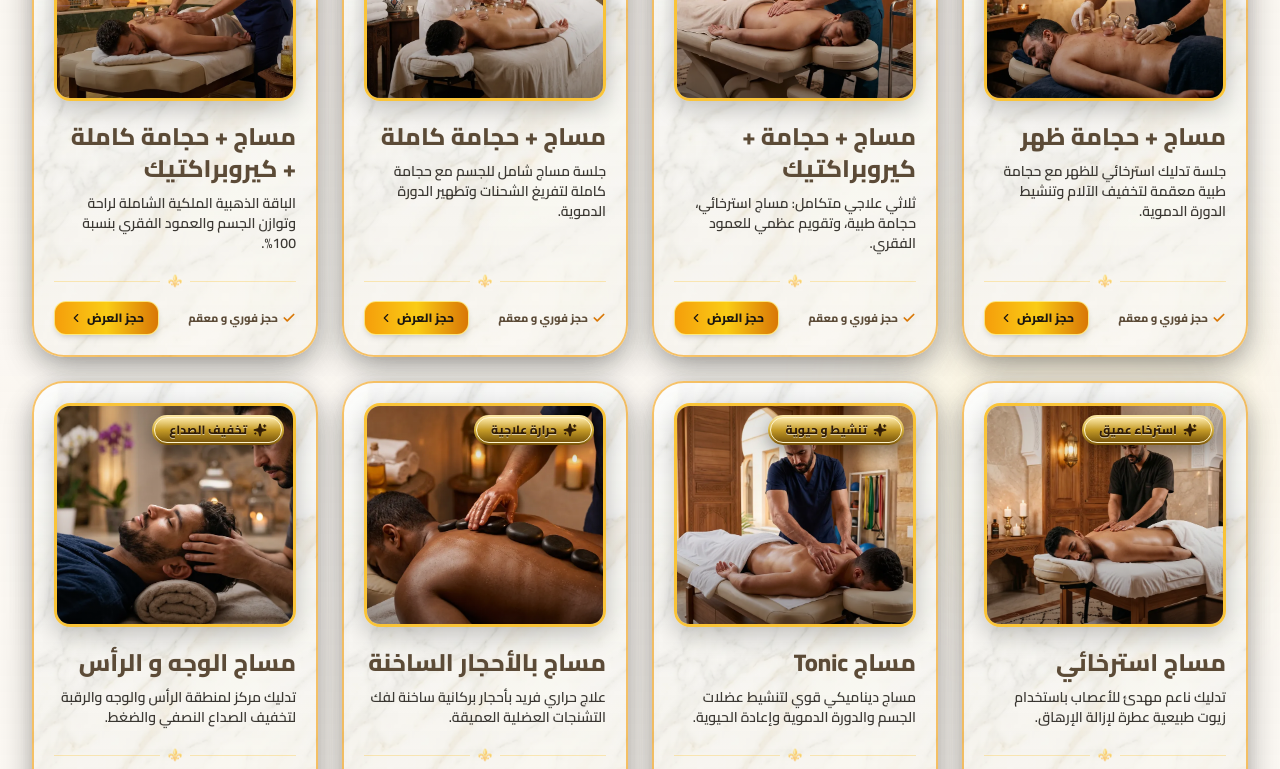
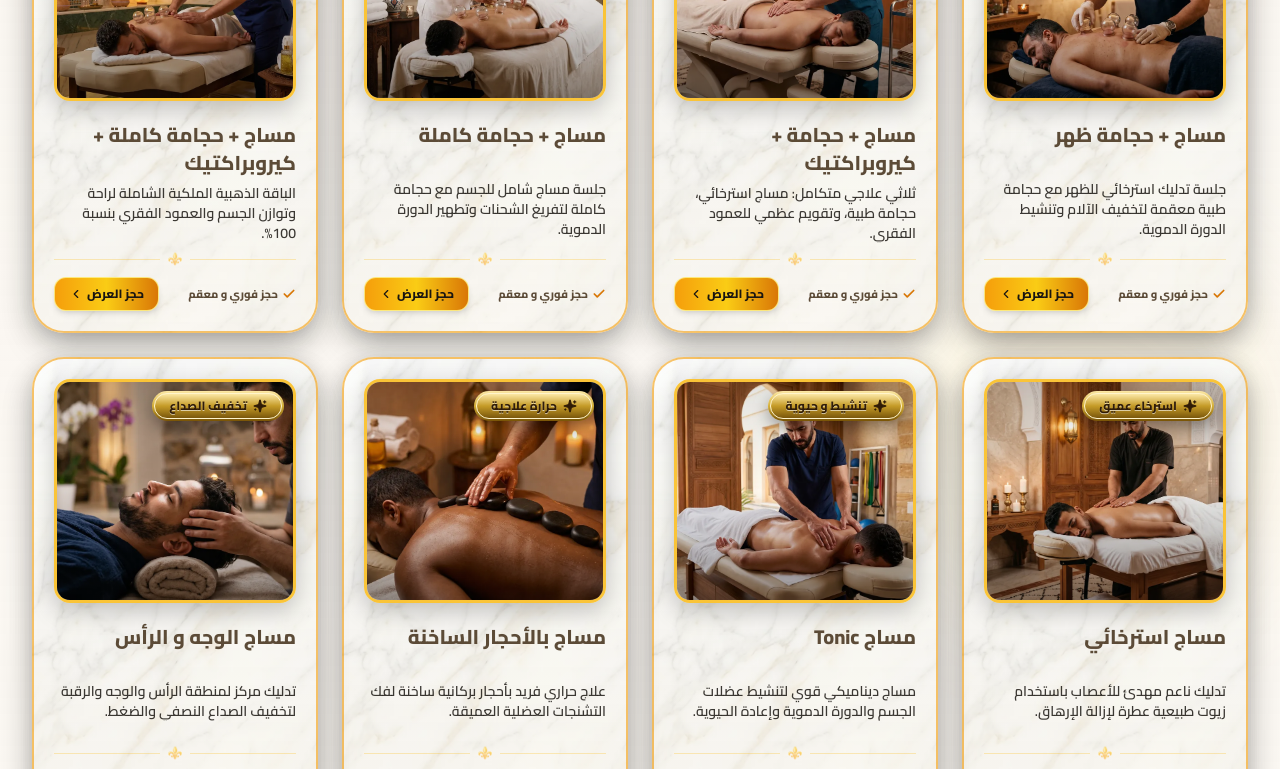
Before and after one commit to Bouzaabit-Oussama/ssadik-therapie, a React (Vite) app: page / in a window 1280 px wide. Shown: the part 2320-3089 px from the top of the page. Built offline with nearby package versions, Linux system fonts and the light colour scheme; no server answers.

Commit message:
v2.8.8: Align card title and description container heights and fix gold emblem divider position right above buttons box in all cards

```diff
--- a/src/components/PricingCatalog.jsx
+++ b/src/components/PricingCatalog.jsx
@@ -507,26 +507,30 @@ export default function PricingCatalog({ t, onOpenModal }) {
                     </div>
                   </div>
 
-                  {/* Title & Description */}
-                  <h3 className="text-xl sm:text-2xl font-black text-therapy-900 mb-2 leading-tight group-hover:text-amber-600 transition-colors text-start">
-                    {title}
-                  </h3>
+                  {/* Title & Description with Uniform Height Containers for Pixel-Perfect Card Alignment */}
+                  <div className="min-h-[3.25rem] flex items-start mb-1.5">
+                    <h3 className="text-lg sm:text-xl font-black text-therapy-900 leading-snug group-hover:text-amber-600 transition-colors text-start">
+                      {title}
+                    </h3>
+                  </div>
 
-                  <p className="text-xs sm:text-sm text-sand-900/85 leading-relaxed mb-3 font-semibold text-start">
-                    {desc}
-                  </p>
-
+                  <div className="min-h-[3.5rem] flex items-start mb-1">
+                    <p className="text-xs sm:text-sm text-sand-900/85 leading-relaxed line-clamp-3 font-semibold text-start">
+                      {desc}
+                    </p>
+                  </div>
                 </div>
 
-                {/* Card Footer with Gold Emblem Divider Line snapped to equal vertical height across all cards */}
-                <div className="mt-auto pt-2 flex flex-col gap-3">
-                  {/* Gold Emblem Separating Line */}
+                {/* Card Footer Container (Snapped to bottom via mt-auto) */}
+                <div className="mt-auto pt-1 flex flex-col gap-2.5">
+                  {/* Gold Emblem Separating Line (Positioned exactly a few pixels above the buttons box in all cards) */}
                   <div className="flex items-center justify-center opacity-60">
                     <div className="h-px bg-amber-400/50 flex-1"></div>
                     <span className="px-2 text-amber-600 text-xs">⚜️</span>
                     <div className="h-px bg-amber-400/50 flex-1"></div>
                   </div>
 
+                  {/* Buttons Box */}
                   <div className="flex items-center justify-between gap-1 sm:gap-2">
                     <div className="flex items-center gap-1 text-[11px] text-therapy-900 font-extrabold whitespace-nowrap">
                       <Check className="w-3.5 h-3.5 text-amber-600 stroke-[3] flex-shrink-0" />
--- a/src/version.js
+++ b/src/version.js
@@ -1,2 +1,2 @@
-export const APP_VERSION = "v2.8.7";
+export const APP_VERSION = "v2.8.8";
 export const BUILD_DATE = new Date().toISOString().split('T')[0];
```
